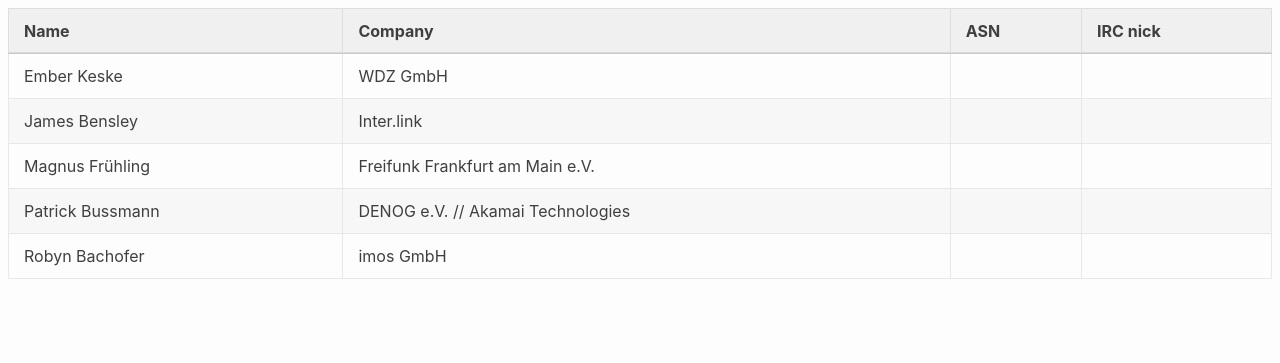
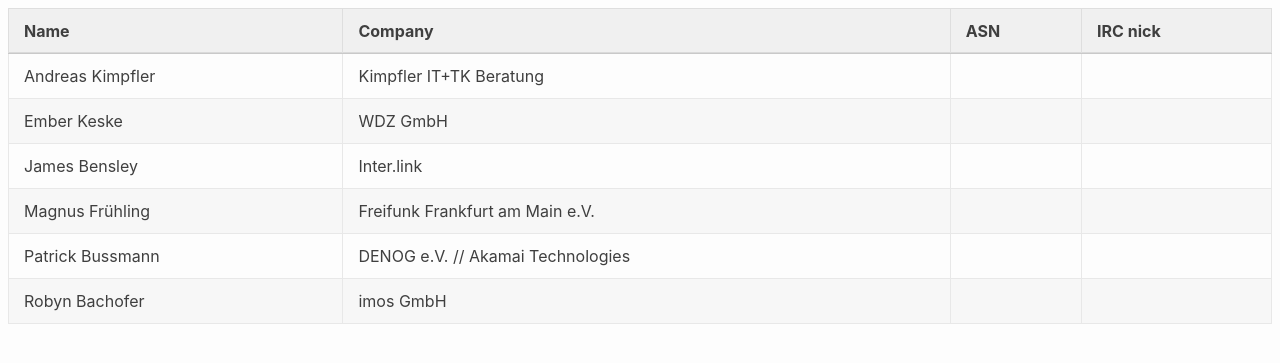
Before and after one commit to denog/pretix-attendeelist, a Jekyll site: the page built from member2024/index.markdown, in a window 1280 px wide. Shown: the top 363 px of the page. Built offline with Jekyll 4.4.1, drawn with Linux system fonts in a browser that asks for light colours.

Commit message:
Latest data: Tue Mar 12 17:28:02 UTC 2024

```diff
--- a/_data/attendees_member2024.json
+++ b/_data/attendees_member2024.json
@@ -1,4 +1,10 @@
 [
+  {
+    "name": "Andreas Kimpfler",
+    "company": "Kimpfler IT+TK Beratung",
+    "irc": null,
+    "asn": null
+  },
   {
     "name": "Ember Keske",
     "company": "WDZ GmbH",
```
